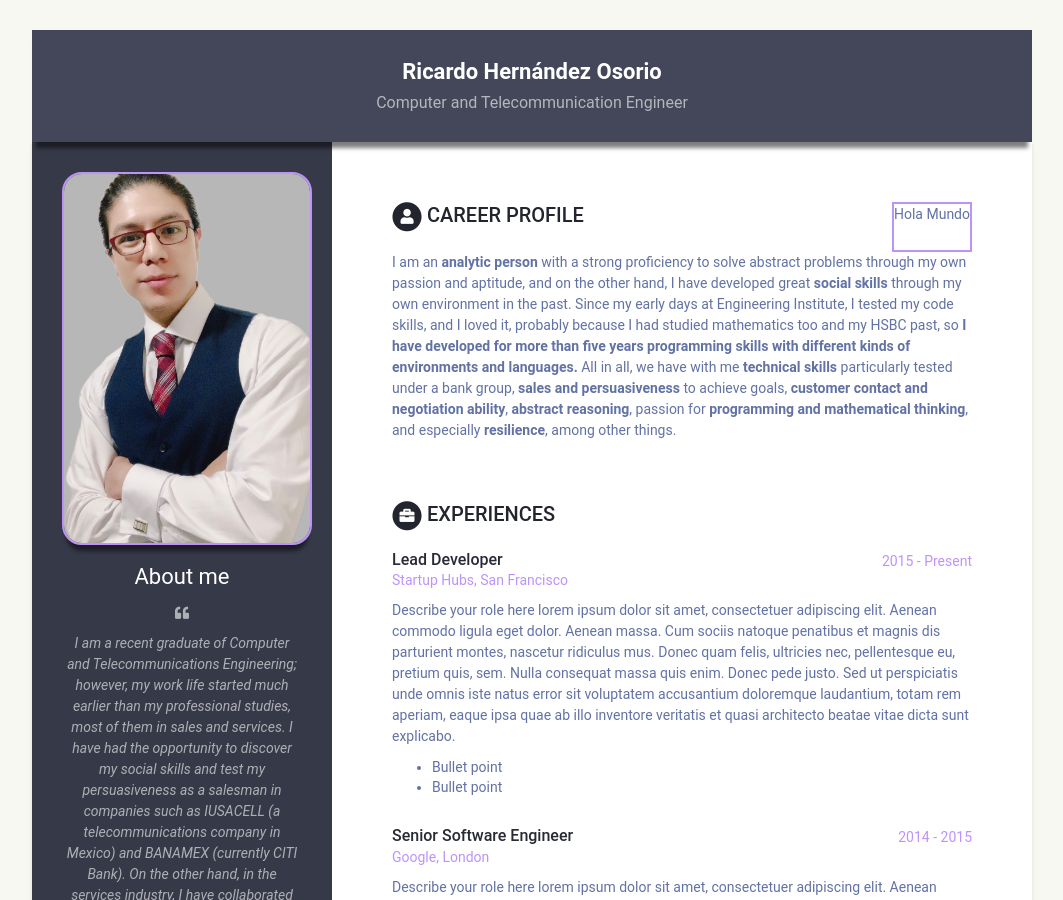
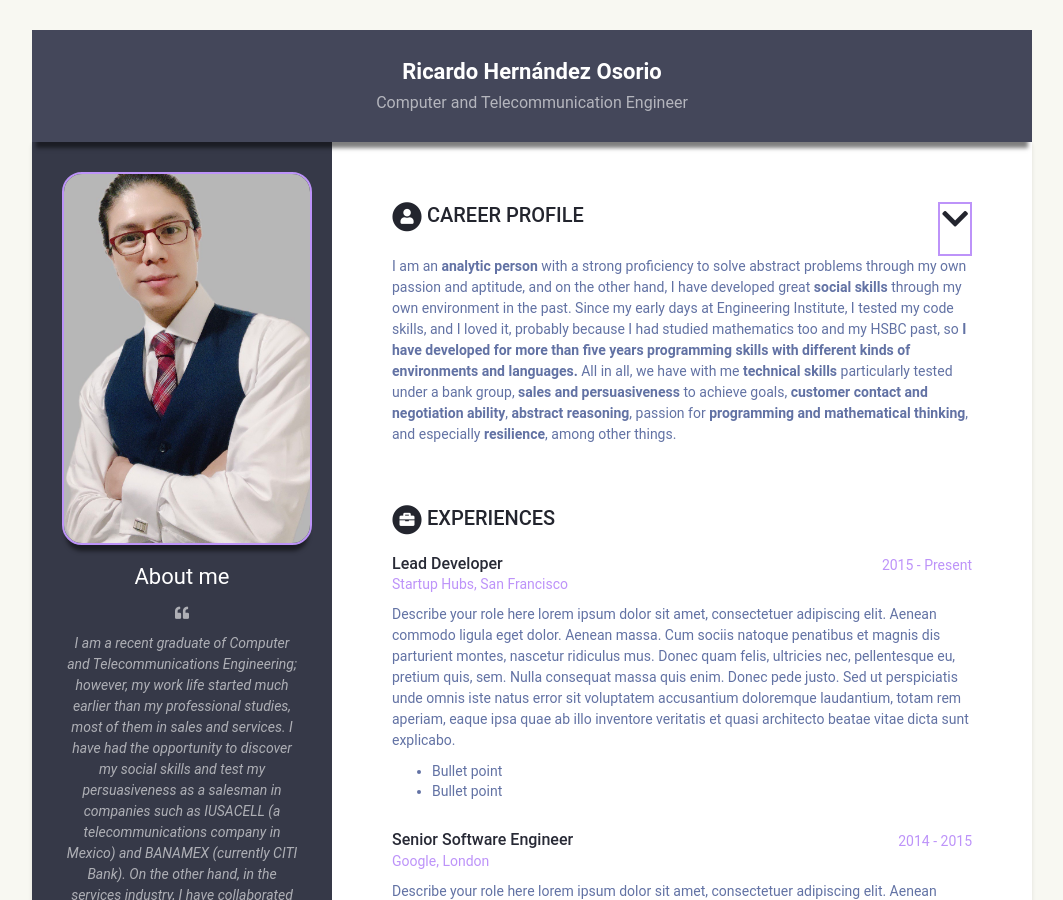
Before and after one commit to RicardoUAMmx/webcode, a Jekyll site: the page built from index.html, in a window 1280 px wide and 900 px high. Shown: the whole window, without its empty margins (108-1171 px from the left). Built offline with Jekyll 4.4.1, drawn with Linux system fonts in a browser that asks for light colours.

Commit message:
experimental cv-theme

```diff
--- a/_includes/career-profile.html
+++ b/_includes/career-profile.html
@@ -13,8 +13,12 @@
 	</h2>
 	</div>
 	<div class="section-box-b">
-	  Hola Mundo
+	<h2 class="section-title">
+	  <span class="fa-stack fa-xs">
+		<i class="fas fa-chevron-down fa-stack-2x"></i>
+	  </span>
 	</div>
+	</h2>
   </div>
 
   <div class="summary">
```
